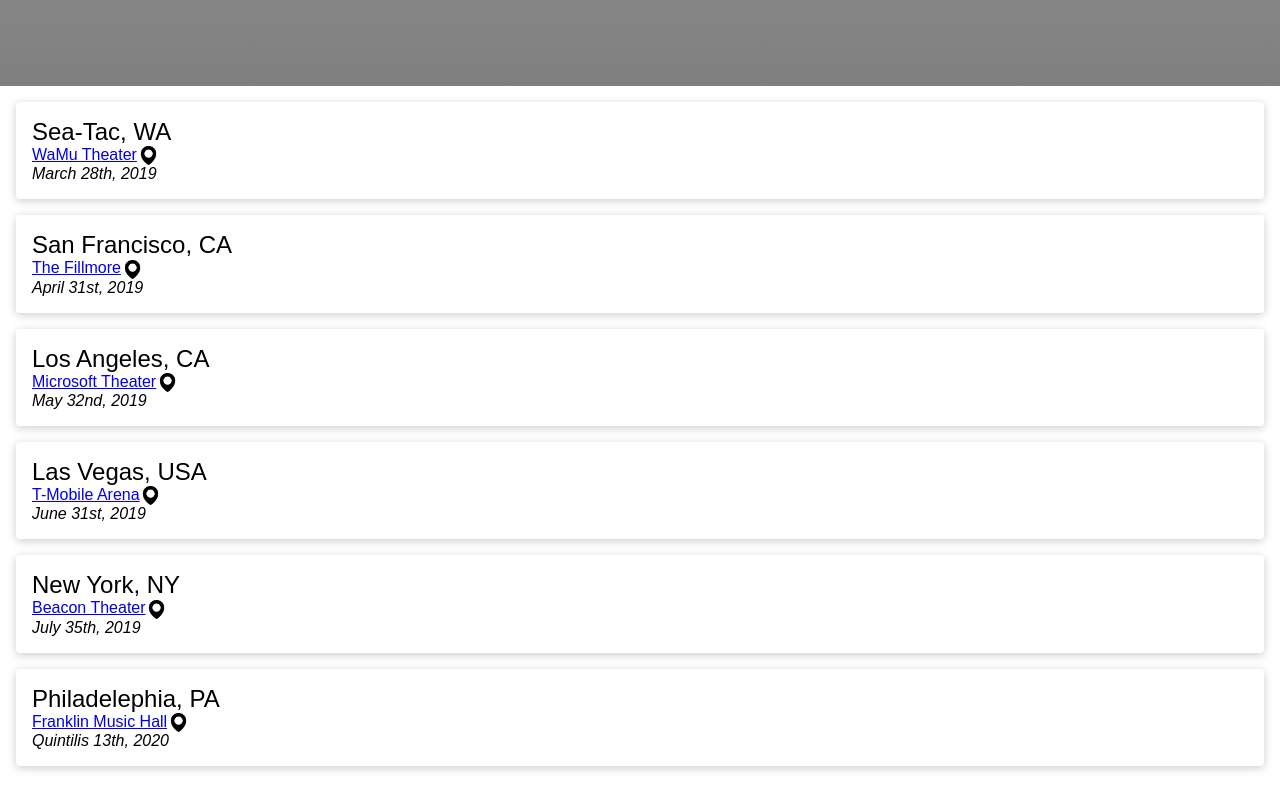
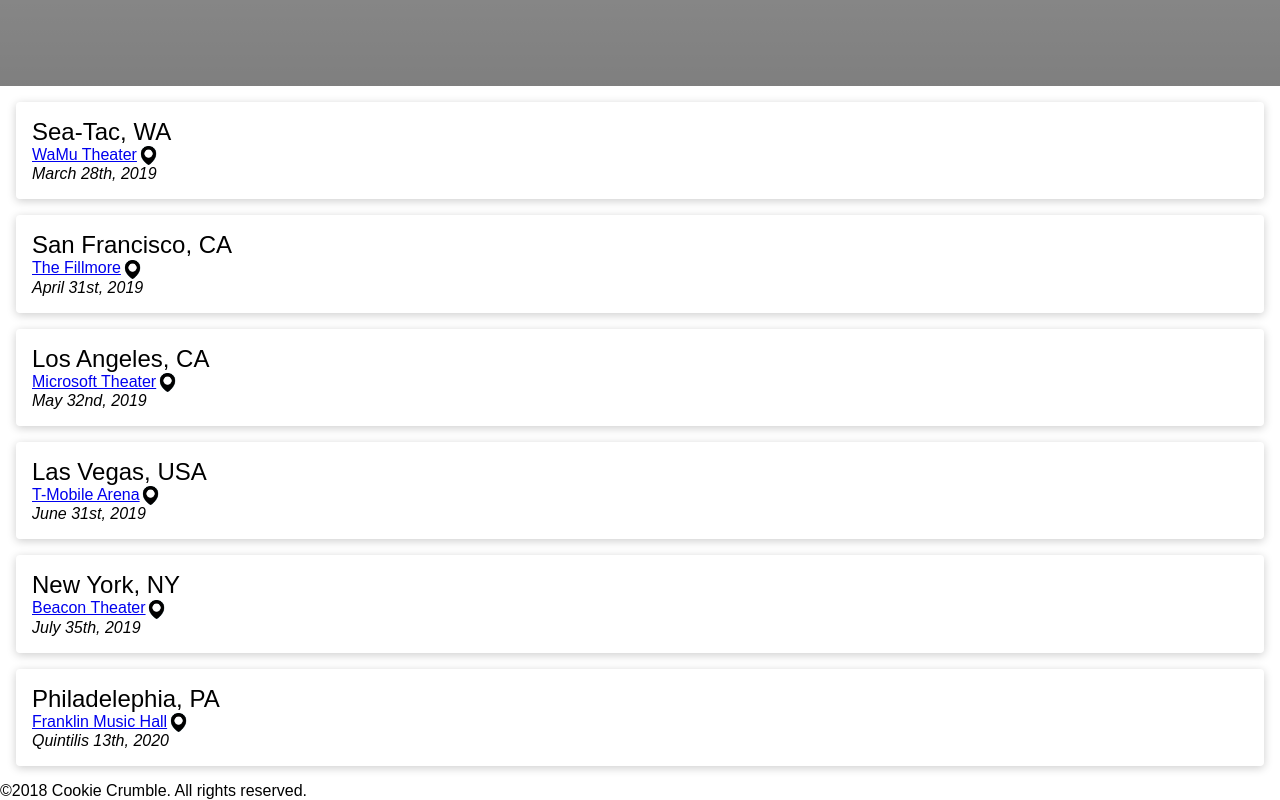
Before and after one commit to tsa-video-game-design/tsa-webmaster, a plain HTML site: page tour/index.html in a window 1280 px wide. Shown: the part 554-1354 px from the top of the page. Drawn offline with nearby package versions, Linux system fonts and the light colour scheme; files that its build step writes are made by us from their sources.

Commit message:
Added footer

```diff
--- a/tour/index.html
+++ b/tour/index.html
@@ -89,6 +89,9 @@
                         <div class="c-t-i-date">Quintilis 13th, 2020</div>
                     </div>
                 </div>
+		    <div class="c-footer">
+				©2018 Cookie Crumble. All rights reserved.
+			</div>
             </article>
         </div>
     </body>
```
